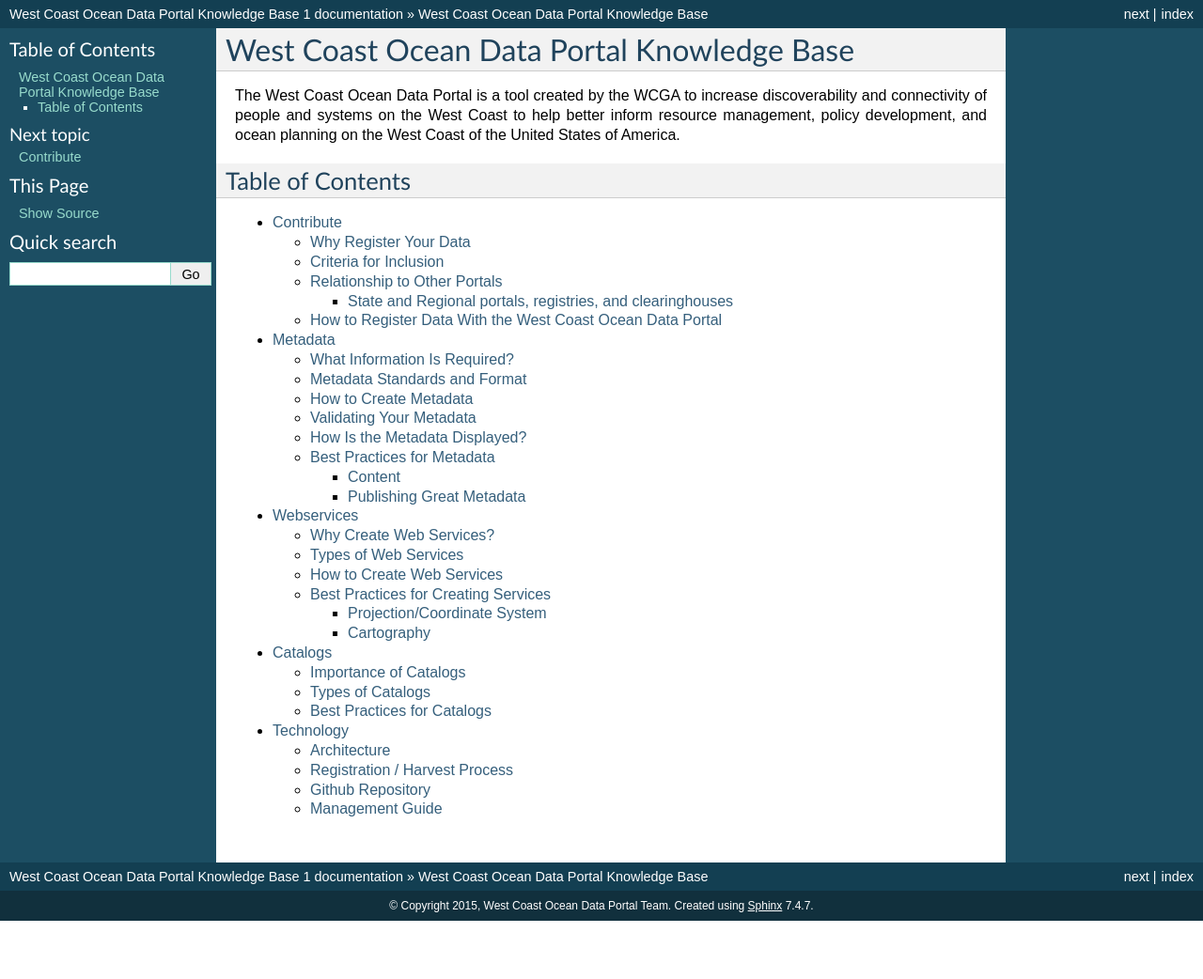
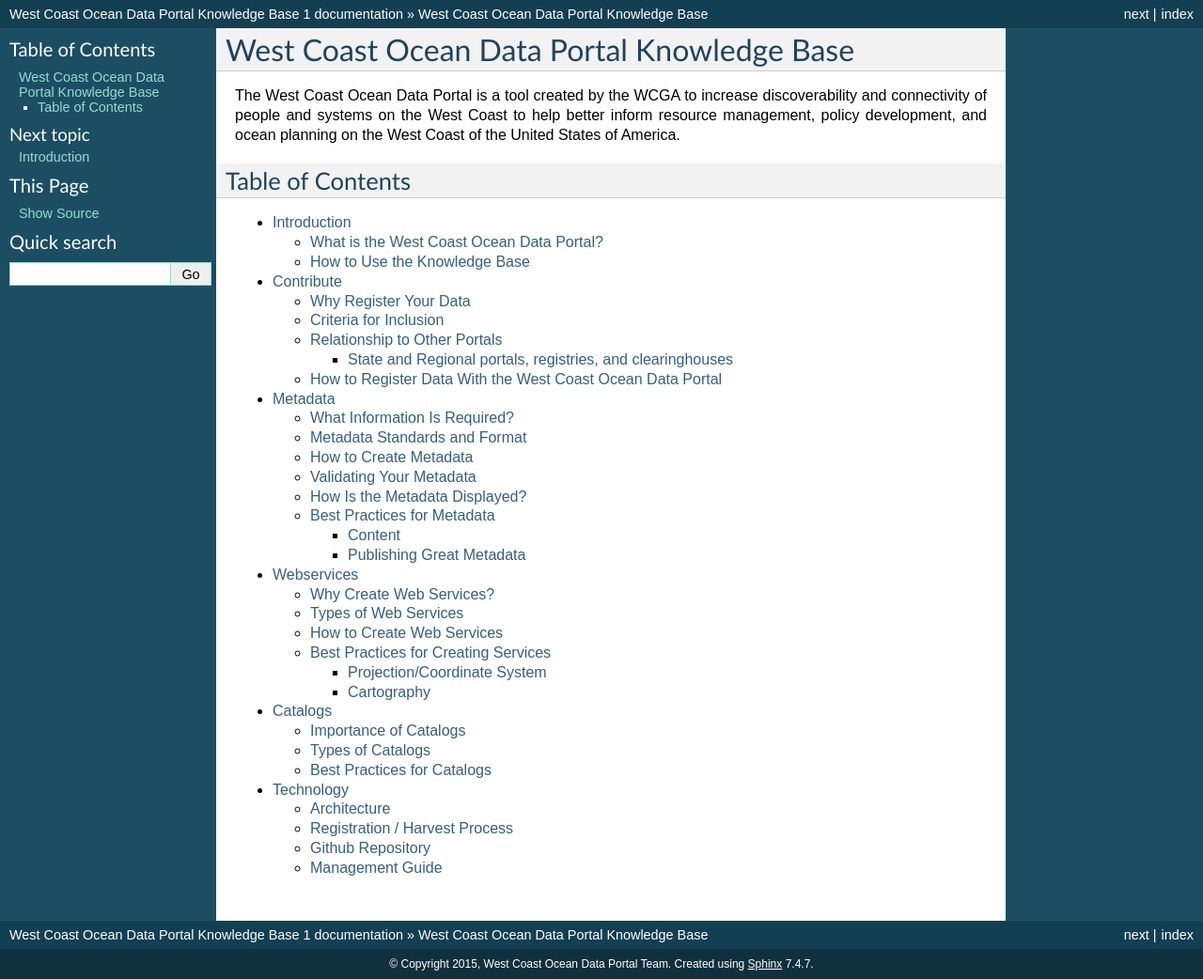
Before and after one commit to WCGA/knowledge-base, a Sphinx documentation site: the page built from docs/index.rst, in a window 1280 px wide. Shown: the whole page at 94% size. Built offline with Sphinx 7.4.7, drawn with Linux system fonts in a browser that asks for light colours; before the commit the page ends 980 px from its top, so only the background shows below that; some of the changed lines change nothing that is shown.

Commit message:
Add an introduction to provide context for Knowledge Base content

```diff
--- a/docs/index.rst
+++ b/docs/index.rst
@@ -13,6 +13,7 @@
 .. toctree::
   :maxdepth: 3
 
+  Introduction <intro>
   Contribute <contribute/contribute>
   Metadata <metadata/metadata>
   Webservices <webservices/webservices>
--- /dev/null
+++ b/docs/intro.rst
@@ -0,0 +1,21 @@
+============
+Introduction
+============
+
+What is the West Coast Ocean Data Portal?
+=========================================
+The `West Coast Ocean Data Portal <http://portal.westcoastoceans.org/>`_ is a tool designed to facilitate geospatial data **discovery** and data **sharing** for people and organizations who work on regional ocean and coastal management, policy, and planning on the West Coast of the United States. You can read more about the West Coast Ocean Data Portal here: http://portal.westcoastoceans.org/about/.
+
+The West Coast Ocean Data Portal (WCODP) is a project of the `West Coast Governors Alliance <http://www.westcoastoceans.org/>`_ (WCGA). The WCGA and the WCODP promote communication and knowledge sharing between West Coast ocean data managers, partners, and users, known as the `West Coast Ocean Data Network <http://network.westcoastoceans.org/>`_.
+
+How to Use the Knowledge Base
+=============================
+The West Coast Ocean Data Portal Knowledge Base is a *technical* resource for data managers and data partners who would like to participate and share their geospatial metadata, data and/or web services to the larger community of West Coast ocean data users.
+
+This Knowledge Base describes
+ * the steps to register data in the WCODP,
+ * tips, tools, and best practices for developing good metadata and web mapping services,
+ * interoperability of web catalog services, and
+ * details about the technology behind the WCODP.
+
+This Knowledge Base is *not* a user guide for end users of the WCODP.
```
